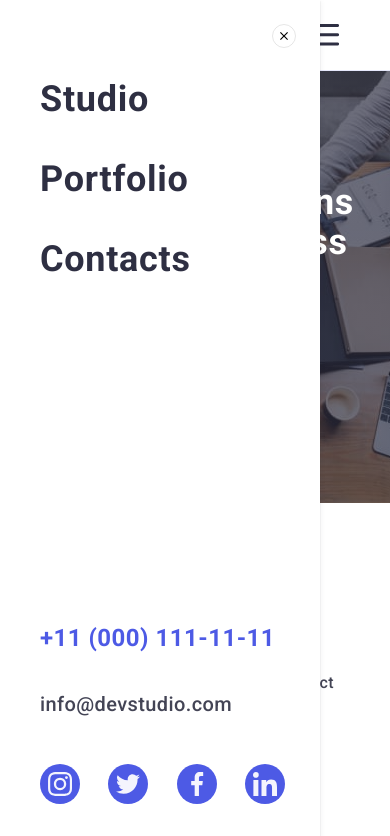
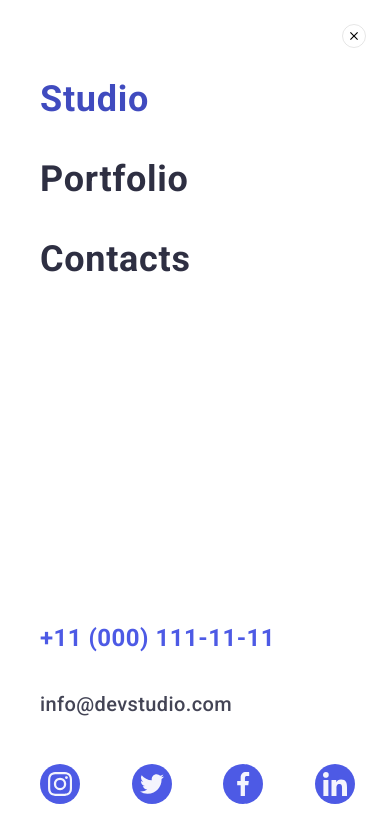
Before and after one commit to sedkol88/goit-markup-hw-06, a plain HTML site: page index.html in a window 390 px wide. Both pictures are taken after a click on the button 323 px from the left and 35 px from the top of the page. Shown: the top 836 px of the page. Drawn offline with nearby package versions, Linux system fonts and the light colour scheme.

Commit message:
fixed before check3

```diff
--- a/css/media-mobile.css
+++ b/css/media-mobile.css
@@ -130,8 +130,8 @@
   .team-icon-item {
   }
   .team-link {
-    width: 40px;
-    height: 40px;
+    /* width: 40px;
+    height: 40px; */
   }
 
   .team-icon {
--- a/css/styles320.css
+++ b/css/styles320.css
@@ -254,8 +254,6 @@ body {
 
 /*-------- MOB MENU -------------------------------------*/
 .mobmenu {
-  max-width: 320px;
-
   position: fixed;
   top: 0;
   z-index: 20;
@@ -315,6 +313,10 @@ body {
   color: var(--ocean, #404bbf);
 }
 
+.mobmenu-nav-link.current {
+  color: var(--ocean, #404bbf);
+}
+
 .mobmenu-address-list {
   margin-bottom: 48px;
 }
@@ -350,6 +352,7 @@ body {
   color: var(--ocean, #404bbf);
 }
 .mobmenu-icons-box {
+  max-width: 328px;
   display: flex;
   justify-content: space-between;
 }
@@ -540,8 +543,8 @@ body {
 .team-icon-item {
 }
 .team-link {
-  width: 100%;
-  height: 100%;
+  width: 40px;
+  height: 40px;
 
   background-color: var(--iris);
   border-radius: 50%;
--- a/index.html
+++ b/index.html
@@ -90,7 +90,9 @@
 
           <ul class="mobmenu-nav-list list">
             <li class="mobmenu-nav-item">
-              <a class="mobmenu-nav-link link" href="./index.html">Studio</a>
+              <a class="mobmenu-nav-link link current" href="./index.html"
+                >Studio</a
+              >
             </li>
 
             <li class="mobmenu-nav-item">
@@ -125,7 +127,7 @@
             </ul>
           </address>
           <ul class="mobmenu-icons-box list">
-            <li class="team-icon-item">
+            <li class="">
               <a class="mobmenu-link" href="https://www.instagram.com/">
                 <svg
                   class="team-icon"
@@ -137,7 +139,7 @@
                 </svg>
               </a>
             </li>
-            <li class="team-icon-item">
+            <li class="">
               <a class="mobmenu-link" href="https://twitter.com/">
                 <svg
                   class="team-icon"
@@ -149,7 +151,7 @@
                 </svg>
               </a>
             </li>
-            <li class="team-icon-item">
+            <li class="">
               <a class="mobmenu-link" href="https://www.facebook.com/">
                 <svg
                   class="team-icon"
@@ -161,7 +163,7 @@
                 </svg>
               </a>
             </li>
-            <li class="team-icon-item">
+            <li class="">
               <a class="mobmenu-link" href="https://www.linkedin.com/">
                 <svg
                   class="team-icon"
```
